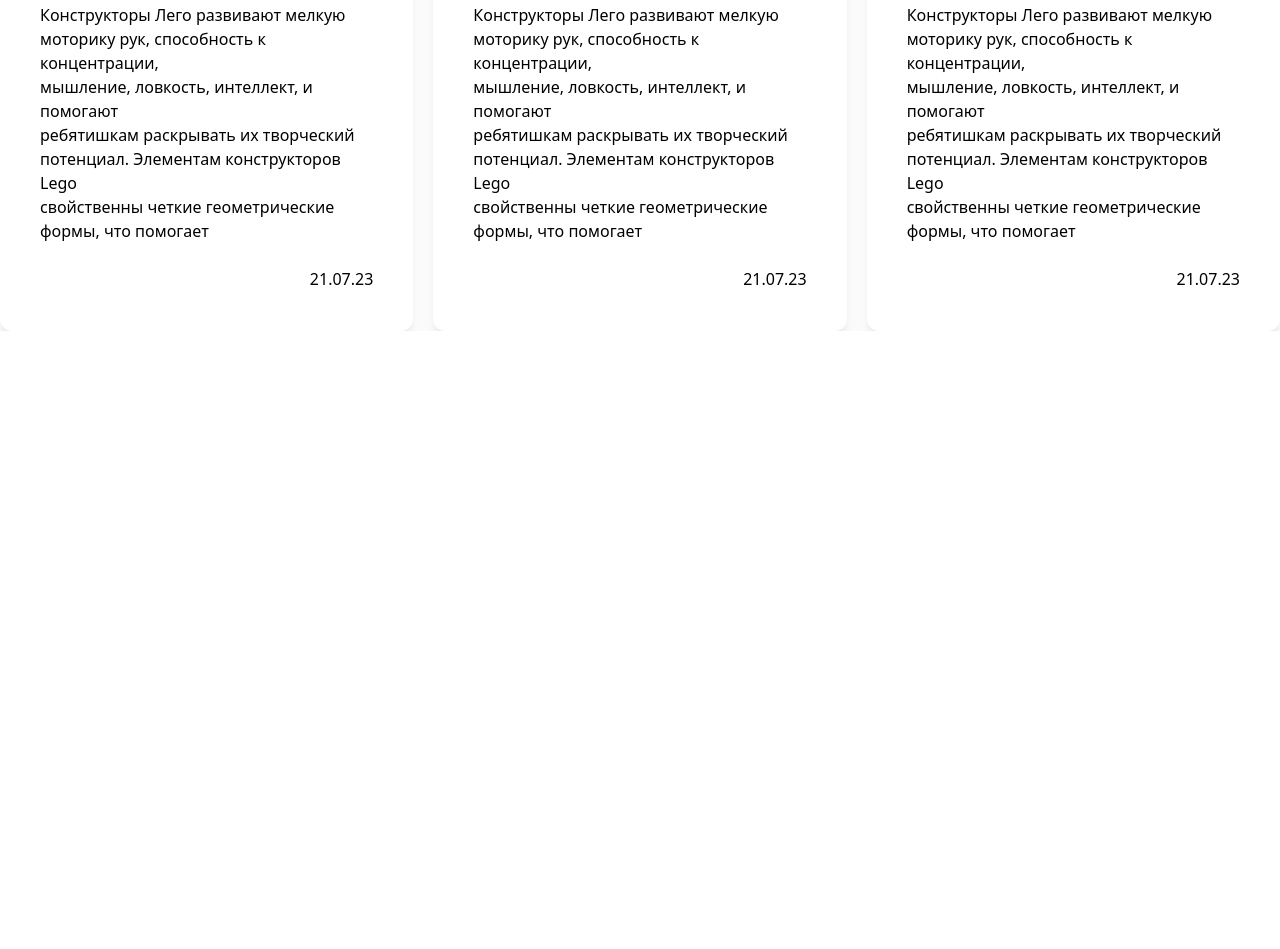
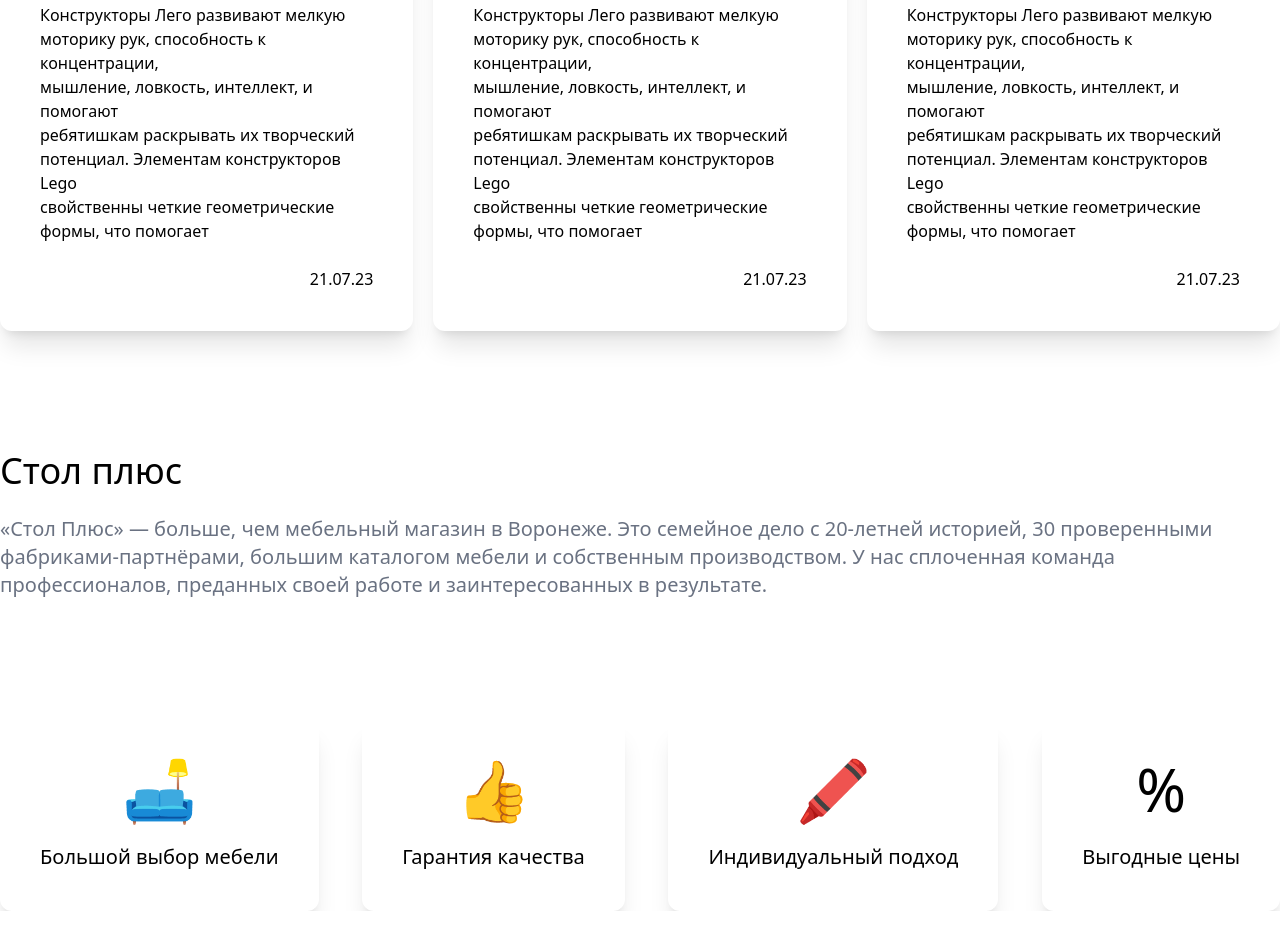
Before and after one commit to shokirovsh01/branch, a website: page index.html in a window 1280 px wide. Shown: the part 2500-3449 px from the top of the page. Before the commit the page ends 2831 px from the top, so only its background shows below. Drawn offline with Linux system fonts and the light colour scheme.

Commit message:
section 4

```diff
--- a/index.html
+++ b/index.html
@@ -276,6 +276,49 @@
 
 </section>
 
+<!-- section 5 -->
+
+<div class="max-w-325 m-auto mt-30">
+
+<h1 class="text-4xl">Стол плюс</h1>
+<br>
+<p class="text-gray-500 text-xl">«Стол Плюс» — больше, чем мебельный магазин в Воронеже. Это семейное дело с 20-летней историей, 30 проверенными фабриками-партнёрами, большим каталогом мебели и собственным производством. У нас сплоченная команда профессионалов, преданных своей работе и заинтересованных в результате.</p>
+</div>
+
+<section class="flex justify-between max-w-325 m-auto mt-30 overflow-x-scroll mb-30">
+
+<div class="rounded-xl shadow-xl p-10 ">
+
+<h1 class="text-6xl text-center">🛋️</h1>
+<br>
+<h1 class="text-center text-xl">Большой выбор мебели</h1>
+</div>
+
+<div class="rounded-xl shadow-xl p-10 ">
+
+<h1 class="text-6xl text-center">👍</h1>
+<br>
+<h1 class="text-center text-xl">Гарантия качества</h1>
+</div>
+
+<div class="rounded-xl shadow-xl p-10 ">
+
+<h1 class="text-6xl text-center">🖍️</h1>
+<br>
+<h1 class="text-center text-xl">Индивидуальный подход</h1>
+</div>
+
+<div class="rounded-xl shadow-xl p-10 ">
+
+<h1 class="text-6xl text-center">%</h1>
+<br>
+<h1 class="text-center text-xl">Выгодные цены</h1>
+</div>
+
+</section>
+
+<!-- section 6 -->
+
 
 
 </body>
```
Also changed, not shown: Image/armchair-chair-furniture-sofa-svgrepo-com 1.png (added), src/output.css.
